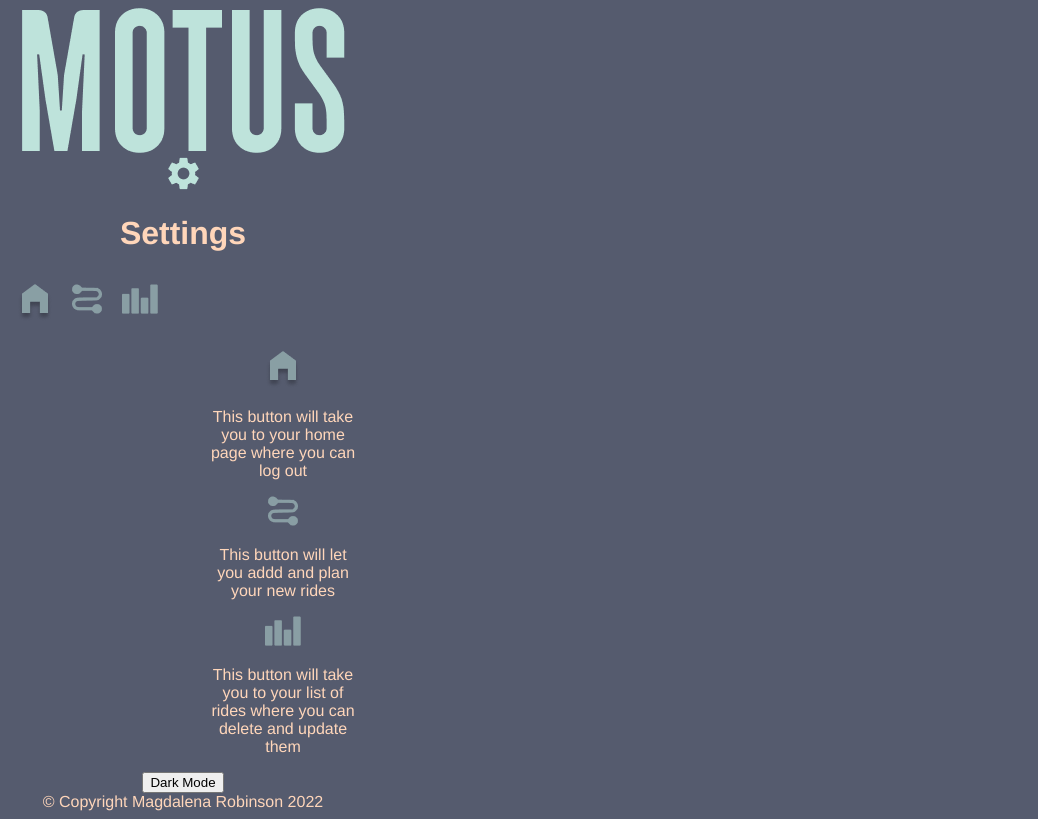
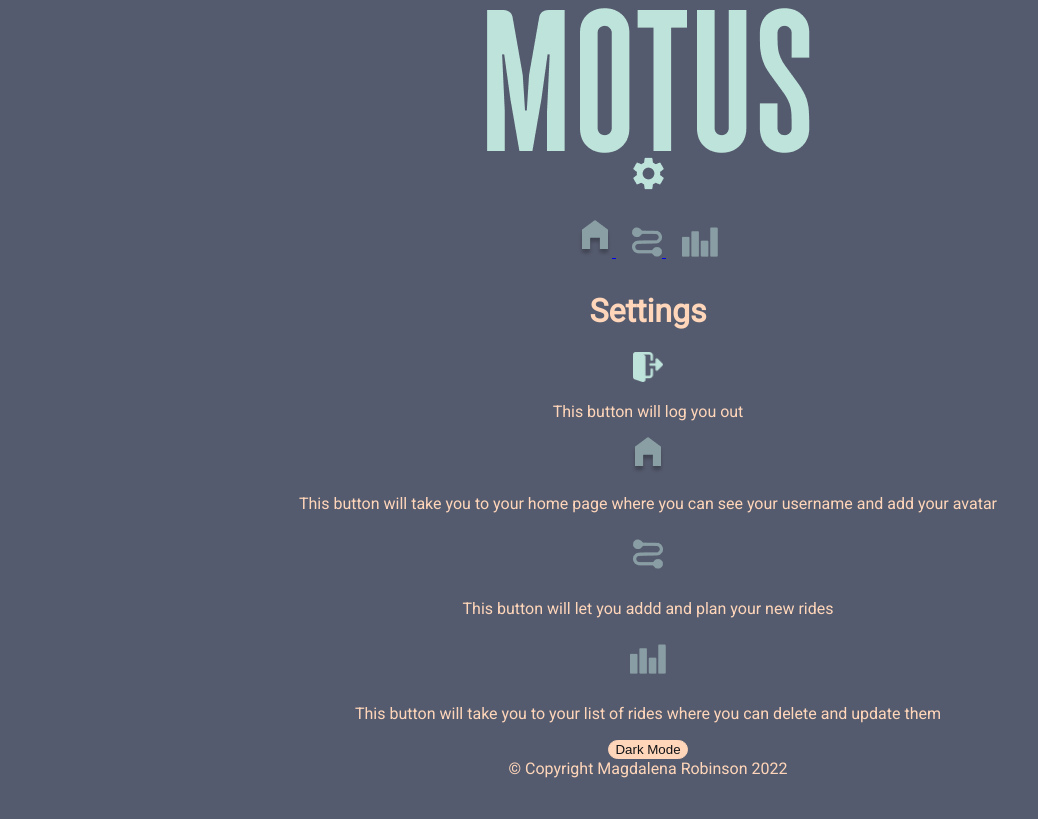
Before and after one commit to magdalenamae/motus_project, a Flask app: page /settings in a window 1280 px wide. Shown: the whole page, without its empty margins (0-1038 px from the left). After the commit the page ends 778 px from the top, so only its background shows below. Run offline with Flask 2, Linux system fonts and the light colour scheme; some libraries are stand-ins or nearby versions.

Commit message:
Final Commit for project 2

```diff
--- a/static/script.js
+++ b/static/script.js
@@ -1,8 +1,25 @@
-const darkModeButton = document.getElementById('darkmode');
+const initalMode = localStorage.getItem('mode')
 
-darkModeButton.addEventListener('click', function(e) {
+console.log(initalMode)
+
+if (initalMode == 'dark') {
+ document.body.classList.add('darkmode')
+}
+
+const darkModeButton = document.getElementById('darkmode')
+
+darkModeButton.addEventListener('click', function() {
  console.log('toggle dark mode')
 
- document.body.classList.add('darkmode');
+ // document.body.classList.toggle('darkmode');
+  if (document.body.classList.contains('darkmode')) {
+   document.body.classList.remove('darkmode')
+   localStorage.setItem('mode', 'light')
+
+  } else {
+   document.body.classList.add('darkmode');
+   localStorage.setItem('mode','dark')
+  }
+
 
 })
--- a/static/static.css
+++ b/static/static.css
@@ -1,34 +1,40 @@
-html{
- max-width: fit-content;
- background-color: #555B6E;
- text-align: center;
- font-family: helvetica neue;
- color:#FFD6BA;
- display: inline-flex;
- position: relative;
-}
 
 body {
  --heading-color: #BEE3DB;
  color: #FFD6BA;
  background-color: #555B6E;
- max-width: 1000px;
+ width: 100%;
+ font-family: 'Roboto', sans-serif;
+ text-align: center;
+}
+h1{
+ text-align: center;
+}
+h2{
+
+ text-align: center;
 }
 
 body.darkmode {
  --heading-color: #BEE3DB;
  background-color: #111215 ;
  color: #babdc7;
+ width: 100%;
+ font-family: 'Roboto', sans-serif;
 }
 
-nav > ul{
- display: flex;
+#navbar ul  {
  list-style-type: none;
  gap: 20px;
  text-align: center;
  padding: 10px;
-}
+ font-family: 'Roboto', sans-serif;}
 
+ li {
+  display: inline;
+  text-align: center;
+  padding: 8px;
+ }
 #log_out {
  max-width: 30px;
 }
@@ -36,21 +42,55 @@ nav > ul{
 #settings{
  max-width: 150px;
  text-align: center;
- display:flexbox;
- padding-left: 200px;
+ display: inline-flex;
+ padding: 10px;
+
 }
 
-#motus{
- display:inline;
- margin-left: auto;
- margin-right: auto;
+#set {
+ width: 100%;
+ text-align: center;
+
 }
 
 #dark-btn {
  background-color: #BEE3DB;
  color: #FFD6BA;
+ display: inline-flex;
+ padding-top: 10px;
+
 }
 
 #bike {
  border-radius: 40px;
 }
+footer {
+ display: inline-flex;
+ text-align: center;
+}
+
+button {
+ background-color: #FFD6BA;
+ border: 1px solid #FFD6BA;
+ color: #111215;
+ border-radius: 10px;
+ display: inline-flex;
+}
+button > a {
+ text-decoration: none;
+ color: #111215;
+}
+
+#map {
+ border-radius: 20px;
+ display: inline-flex;
+}
+
+.ride {
+ padding: 15px;
+}
+
+input[type=text]:focus {
+ background-color: #BEE3DB ;
+ border: #BEE3DB;
+}
--- a/templates/base.html
+++ b/templates/base.html
@@ -9,18 +9,20 @@
         <meta name="viewport" content="width=device-width, initial-scale=1">
         <link rel="stylesheet" href="/static/static.css">
         <script src="/static/script.js" defer></script>
+        <link rel="preconnect" href="https://fonts.googleapis.com">
+
+    <link rel="preconnect" href="https://fonts.gstatic.com" crossorigin>
+    <link href="https://fonts.googleapis.com/css2?family=Roboto&display=swap" rel="stylesheet">
     </head>
     <body>
+
         <img src="/static/images/MoTUS.png">
         <div id="header">
-            <a href="/log_out">
-              <img id="log_out" src="/static/images/log-out.png">
-             </a>
             <a href="/settings">
              <img src="/static/images/settings.png" >
             </a>
           </div>
-      <div>
+        <div id='navbar'>
           <nav class="navbar">
             <ul>
              <li>
@@ -41,6 +43,8 @@
             </ul>
            </nav>
         </div>
+    {% block main %}
+    {% endblock %}
     </body>
     <footer> © Copyright Magdalena Robinson 2022</footer>
 </html>
--- a/templates/settings.html
+++ b/templates/settings.html
@@ -1,50 +1,34 @@
-<!DOCTYPE html>
-<html>
- <head>
-  <meta charset="utf-8">
-  <meta http-equiv="X-UA-Compatible" content="IE=edge">
-  <title></title>
-  <meta name="description" content="">
-  <meta name="viewport" content="width=device-width, initial-scale=1">
-  <link rel="stylesheet" href="/static/static.css">
-  <script src="/static/script.js" defer></script>
- </head>
- <body>
-  <img src="/static/images/MoTUS.png">
-  <a href="/settings"><br>
-   <img src="/static/images/settings.png" >
-  </a>
+{% extends 'base.html' %}
 
+{% block main %}
+<div id="main" class="settings">
+  <h1>Settings</h1>
 
-  <h1>Settings</h1>
-  <nav class="navbar">
-   <ul>
-    <li>
-     <a href="/user_info">
-     <img src="/static/images/home1.png" >
-     </a>
-    </li>
-    <a href="/add_rides" methods=''>
-    <li>
-     <img src="/static/images/plan_route.png">
-    </li>
+  <div id="second">
+   <a href="/log_out">
+    <img id="log_out" src="/static/images/log-out.png">
    </a>
-   <a href="/show_rides">
-    <li>
-     <img src="/static/images/rides.png">
-    </li>
+   <p>This button will log you out</p>
+  </div>
+
+  <div id="second">
+    <a href="/user_info">
+  <img src="/static/images/home1.png">
     </a>
-   </ul>
-  </nav>
-  <img src="/static/images/home1.png" id='settings'>
-   <p id='settings'>This button will take you to your
-    home page where you can log out</p>
+    <p id='set'>This button will take you to your
+      home page where you can see your username and add your avatar</p>
+  </div>
+
+  <div id="second">
   <img src="/static/images/plan_route.png" id='settings'>
-   <p id='settings'> This button will let you addd and plan your new rides</p>
+    <p id='set'> This button will let you addd and plan your new rides</p>
+  </div>
+
+  <div id="second">
   <img src="/static/images/rides.png" id='settings'>
-   <p id='settings'> This button will take you to your list of rides where you can delete and update them</p>
-  <button id='darkmode'>Dark Mode</button>
+    <p id='set'> This button will take you to your list of rides where you can delete and update them</p>
+  </div id="second" >
 
- </body>
- <footer> © Copyright Magdalena Robinson 2022</footer>
-</html>
+    <button id='darkmode'>Dark Mode</button>
+</div>
+{% endblock %}
```
Also changed, not shown: templates/add_ride.html (+6 -44 lines), templates/login.html (+10 -13 lines), templates/show_rides.html (+12 -45 lines), templates/user.html (+11 -53 lines), static/images/bike.gif (deleted), static/images/home.png, static/images/log-out.png. Lines whose indentation alone changed are shown as unchanged.
